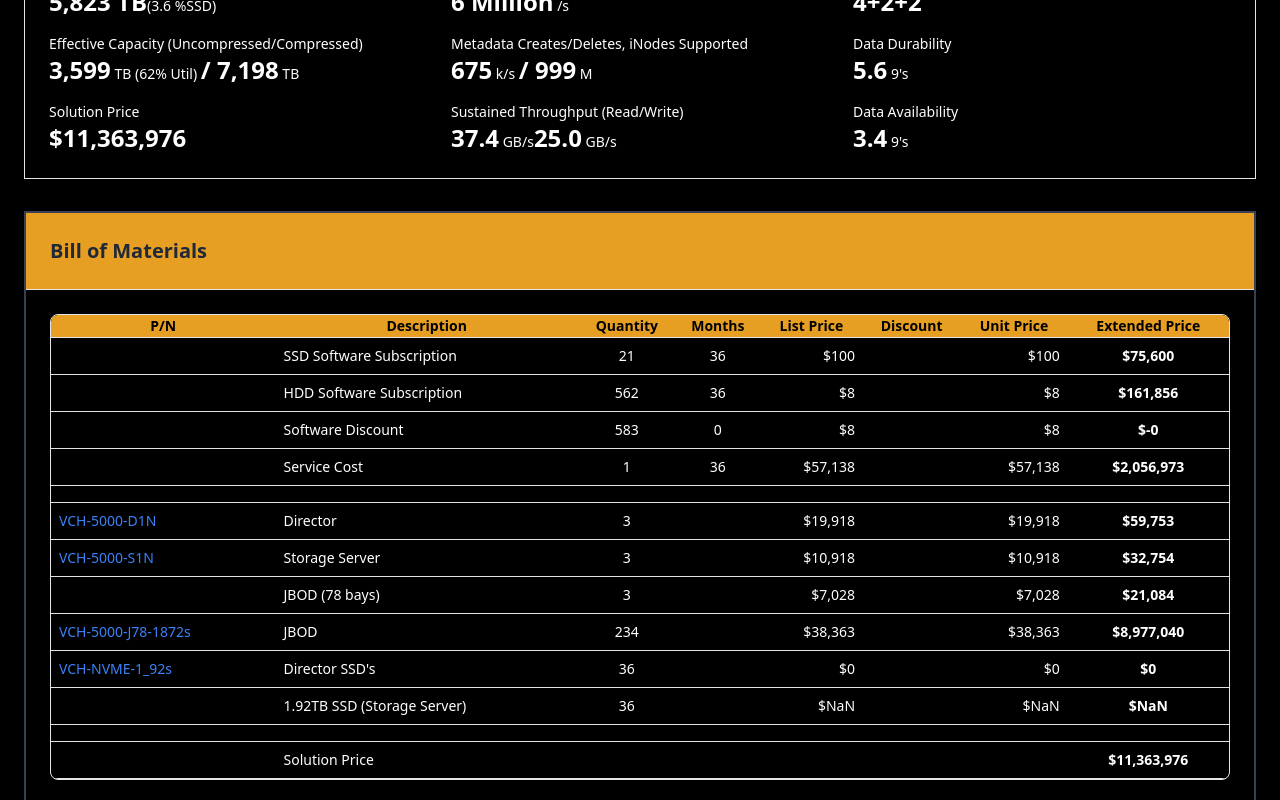
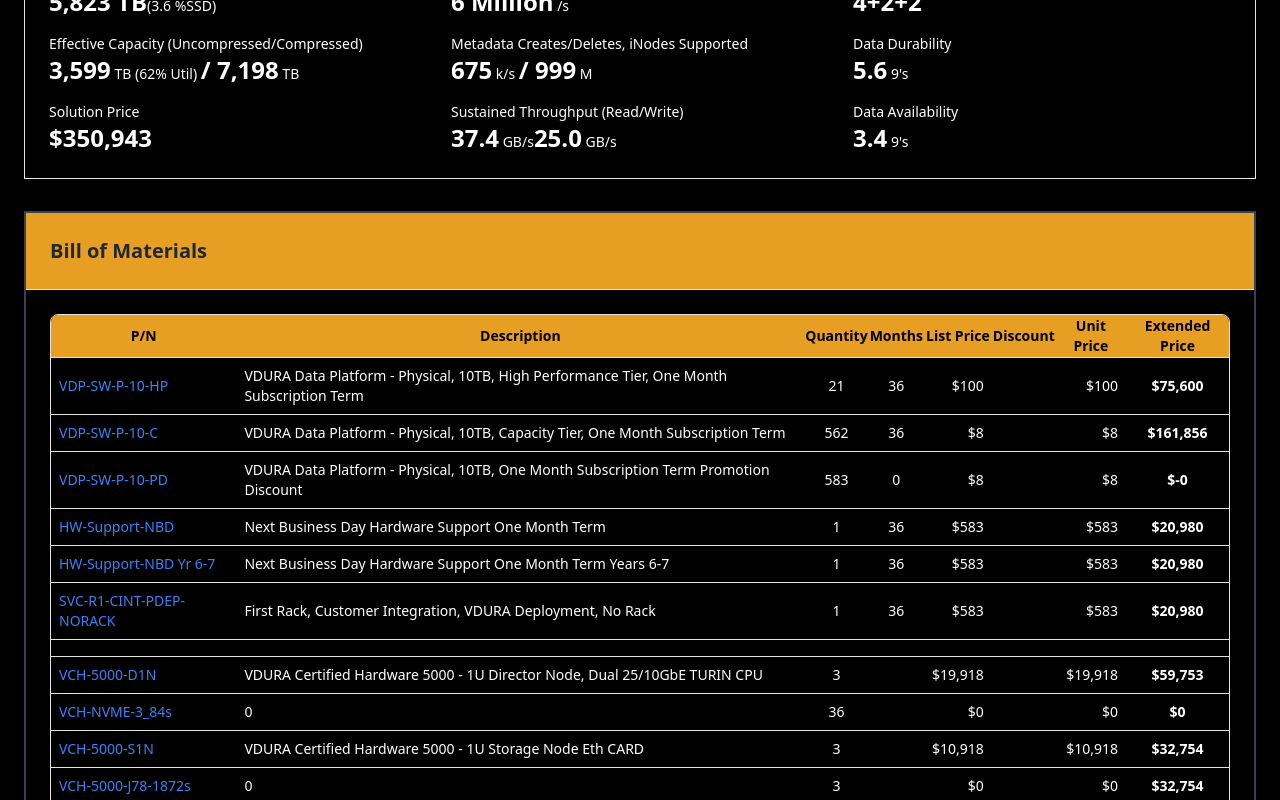
Before and after one commit to eriksalo/erik-web, a React (Create React App) app: page / in a window 1280 px wide. Shown: the part 920-1720 px from the top of the page. Built offline with nearby package versions, Linux system fonts and the light colour scheme; what aws-amplify would draw is missing.

Commit message:
Better pricing

```diff
--- a/src/App.js
+++ b/src/App.js
@@ -10,7 +10,7 @@
 import awsconfig from './aws-exports';
 //import { useV5000pricing } from './utils/useV5000pricing';
 //import { hddCapacities, veloSsdCapacities, jbodSizes, compressionRatio, quarters} from './constants/v5000constants';
-import { generateClient } from 'aws-amplify/api';
+import { generateClient, get } from 'aws-amplify/api';
 import { listParts } from './graphql/queries.js';
 import calculateSystemReliability from './utils/durabilityCalculator';
 import _ from 'lodash';
@@ -24,6 +24,12 @@
 const HDD_BASE_PN = 'VCH-5000-J';
 const SSD_BASE_PN = 'VCH-NVME-';
 const STORAGE_NODE_SSD_PN = 'VCH-NVME-1.9s';
+const SSD_SOFTWARE_PN = 'VDP-SW-P-10-HP';
+const HDD_SOFTWARE_PN = 'VDP-SW-P-10-C';
+const SOFTWARE_DISCOUNT_PN = 'VDP-SW-P-10-PD';
+const HW_SUPPORT_NBD = 'HW-Support-NBD';
+const HW_SUPPORT_YR_67 = 'HW-Support-NBD Yr 6-7';
+const INSTALLATION = 'SVC-R1-CINT-PDEP-NORACK';
  // Load the product database
 // const [productDb] = useState(productDb);
 
@@ -112,6 +118,10 @@
     return productDb.products[partNumber][quarterMapping[quarter]] || 0;
   };
 
+  const getProductDescription = (partNumber) => {
+    if (!productDb?.products[partNumber]) return 0;
+    return productDb.products[partNumber].description || "";
+  };
   // Helper function to get HDD part number
   const getHddPartNumber = (size, jbodSize) => {
     const sizeTB = size.toString();
@@ -246,8 +256,6 @@
     setMetrics({
       // ... Your existing metrics updates ...
     });
-    // Guard clause - only proceed if pricing data is available
-    //if (!pricing) return;
 
     // Calculate SSD capacity
     const totalVeloSsdCapacity = config.veloCount * 12 * config.veloSsdCapacity;
@@ -376,28 +384,48 @@
 
     const bom = [
        {
-        item: "SSD Software Subscription",
+        partNumber: SSD_SOFTWARE_PN,
+        item: getProductDescription(SSD_SOFTWARE_PN),
         months: config.subscriptionMonths,
         quantity: Math.ceil(totalSsdCapacity / 10),
         unitCost: baseSsdSoftware,
         totalCost: ssdSoftwareCost
       },
       {
-        item: "HDD Software Subscription",
+        partNumber: HDD_SOFTWARE_PN,
+        item: getProductDescription(HDD_SOFTWARE_PN),
         months: config.subscriptionMonths,
         quantity: Math.ceil(totalHddCapacity / 10),
         unitCost: baseHddSoftware,
         totalCost: hddSoftwareCost
       },
       {
-        item: "Software Discount",
+        partNumber: SOFTWARE_DISCOUNT_PN,
+        item: getProductDescription(SOFTWARE_DISCOUNT_PN),
         quantity: (Math.ceil(totalSsdCapacity / 10) + Math.ceil(totalHddCapacity / 10)),
         months: config.discountMonths,
         unitCost: pricing.softwareDiscount,
         totalCost: discountCost
       },
       {
-        item: "Service Cost",
+        partNumber: HW_SUPPORT_NBD,
+        item: getProductDescription(HW_SUPPORT_NBD),
+        months: config.subscriptionMonths,
+        quantity: 1,
+        unitCost: totalServiceCost / config.subscriptionMonths,
+        totalCost: totalServiceCost
+      },
+      {
+        partNumber: HW_SUPPORT_YR_67,
+        item: getProductDescription(HW_SUPPORT_YR_67),
+        months: config.subscriptionMonths,
+        quantity: 1,
+        unitCost: totalServiceCost / config.subscriptionMonths,
+        totalCost: totalServiceCost
+      },
+      {
+        partNumber: INSTALLATION,
+        item: getProductDescription(INSTALLATION),
         months: config.subscriptionMonths,
         quantity: 1,
         unitCost: totalServiceCost / config.subscriptionMonths,
@@ -406,34 +434,35 @@
       {},
       {
         partNumber: VELO_DIRECTOR_PN,
-        item: "Director",
+        item: getProductDescription(VELO_DIRECTOR_PN),
         quantity: config.veloCount,
         unitCost: getProductPrice(VELO_DIRECTOR_PN, config.quarter),
         totalCost: veloDirectorCost
       },
       {
+        partNumber: veloSsdPartNumber,
+        item: getProductDescription(veloSsdPartNumber),
+        quantity: config.veloCount * 12,
+        unitCost: getProductPrice(veloSsdPartNumber, config.quarter),
+        totalCost: veloSsdCost
+      },
+      {
         partNumber: STORAGE_NODE_PN,
-        item: "Storage Server",
+        item: getProductDescription(STORAGE_NODE_PN),
         quantity: config.vpodCount,
         unitCost: getProductPrice(STORAGE_NODE_PN, config.quarter),
         totalCost: storageNodeCost
       },
       {
-        item: `JBOD (${config.jbodSize} bays)`,
+        partNumber: hddPartNumber,
+        item: getProductDescription(hddPartNumber),
         quantity: config.vpodCount,
-        unitCost: config.jbodSize === 78 ? pricing.jbod78 : pricing.jbod108,
-        totalCost: config.vpodCount * (config.jbodSize === 78 ? pricing.jbod78 : pricing.jbod108)
-      },
-      {
-        partNumber: hddPartNumber,
-        item: "JBOD",
-        quantity: config.vpodCount * config.jbodSize,
         unitCost: getProductPrice(hddPartNumber, config.quarter),
-        totalCost: hddCost
+        totalCost: storageNodeCost
       },
       {
         partNumber: vpodSsdPartNumber,
-        item: "Director SSD's",
+        item: getProductDescription(vpodSsdPartNumber),
         quantity: config.veloCount * 12,
         unitCost: getProductPrice(vpodSsdPartNumber, config.quarter),
         totalCost: vpodSsdCost
--- a/src/constants/newpricing.ts
+++ b/src/constants/newpricing.ts
@@ -136,7 +136,7 @@
         createdAt: '2024-01-01',
         updatedAt: '2024-01-01'
     },
-     'VCH-5000-J78-1872s': {
+     'VCH-5000-J78-1872': {
         partNumber: 'VCH-5000-J78-1872s',
         description: 'VDURA Certified Hardware 5000 - 4U SAS4 JBOD, 1872TB, 78 24TB SED HDDs, 1m Racks ',
         discount: 0.30,
@@ -184,7 +184,7 @@
         createdAt: '2024-01-01',
         updatedAt: '2024-01-01'
     },
-     'VCH-5000-J78-1404s': {
+     'VCH-5000-J78-1404': {
         partNumber: 'VCH-5000-J78-1404s',
         description: 'VDURA Certified Hardware 5050 - 4U SAS4 JBOD, 1404TB, 78 18TB SED HDDs, 1m Racks ',
         discount: 0.30,
```
